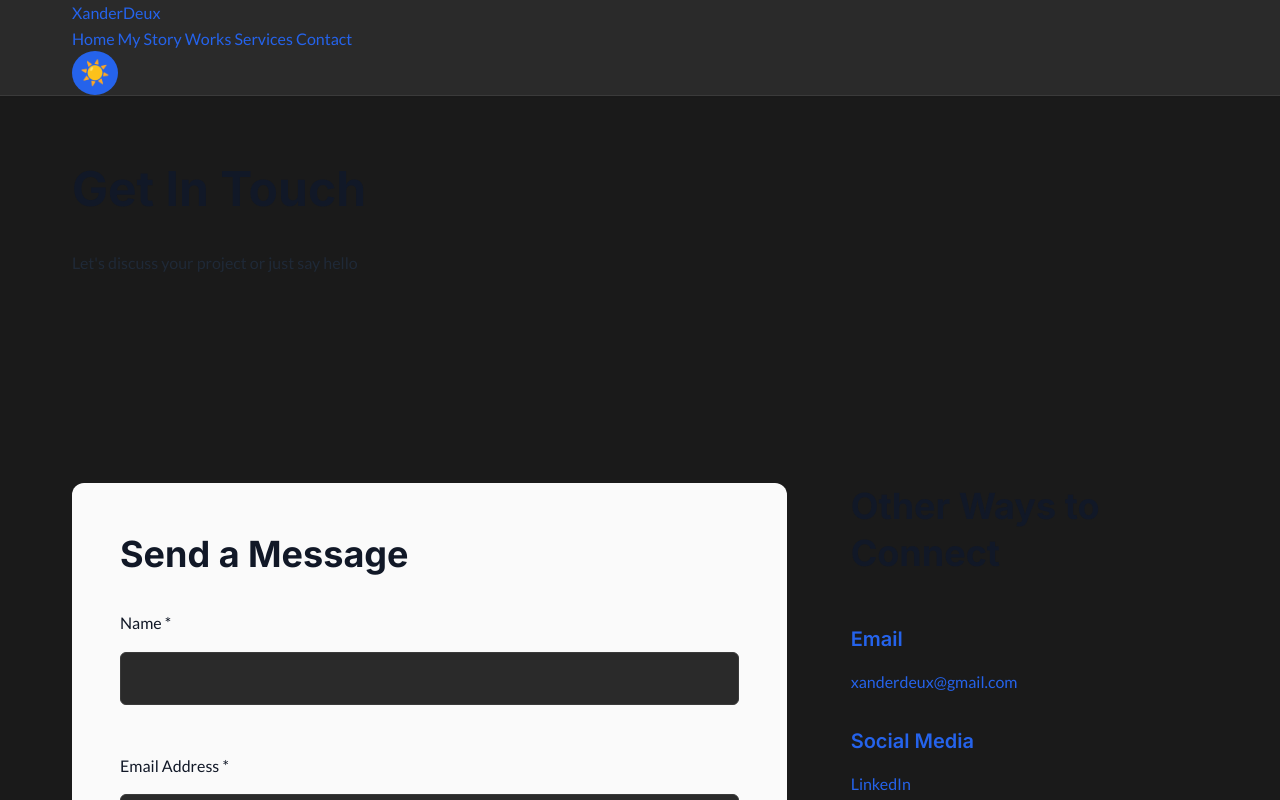
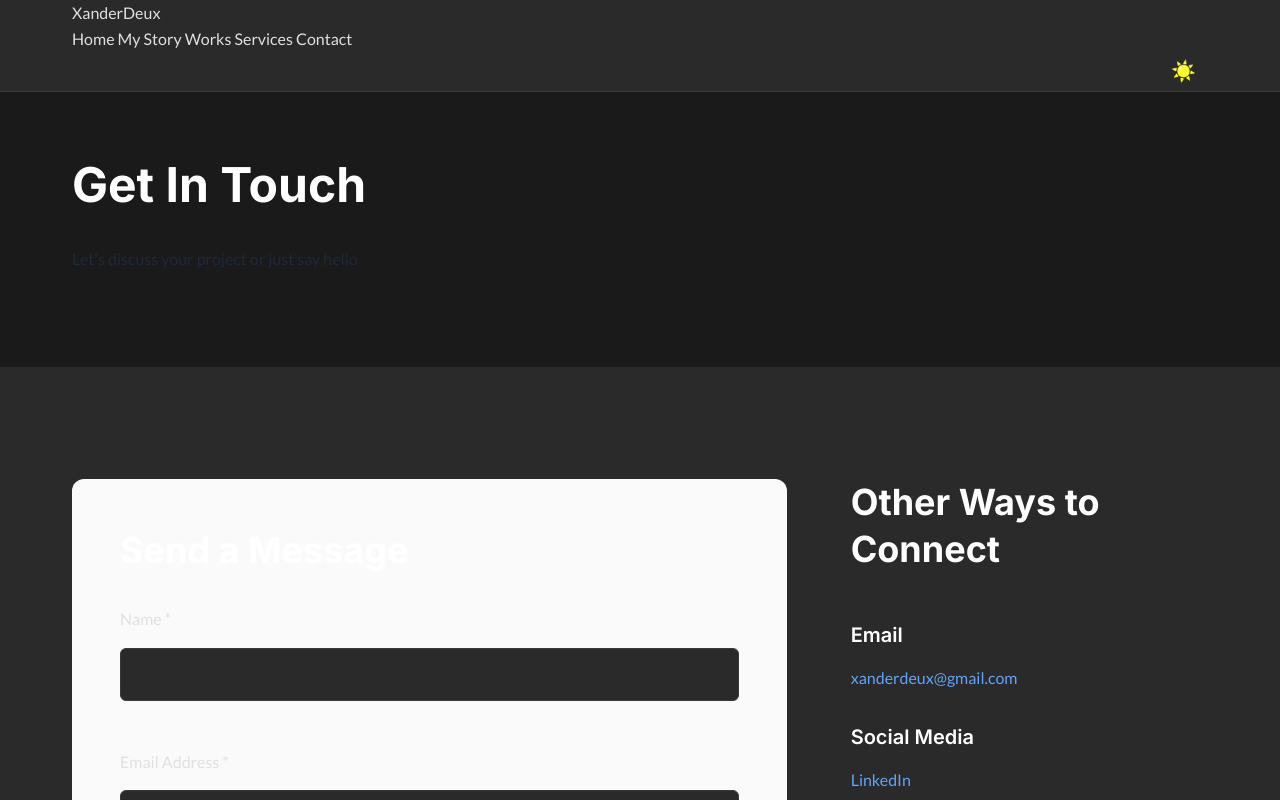
Before and after one commit to xanderdeux-beep/XANDERDEUX-PORTFOLIO-update, a plain HTML site: page contact.html in a window 1280 px wide. Both pictures are taken after a click on the button "Toggle dark mode". Shown: the top 800 px of the page. Drawn offline with Linux system fonts and the light colour scheme.

Commit message:
Update main.css

```diff
--- a/css/main.css
+++ b/css/main.css
@@ -871,55 +871,104 @@ a:hover {
   outline-offset: 2px;
 }
 
-/* Dark Mode Toggle Button */
-.dark-mode-toggle {
-  background: none;
+/* Dark Mode Theme - Complete Override */
+body.dark-mode {
+  background-color: #1a1a1a;
+  color: #ffffff;
+}
+
+/* Force all text to be light in dark mode */
+body.dark-mode * {
+  color: #e0e0e0;
+}
+
+body.dark-mode h1,
+body.dark-mode h2,
+body.dark-mode h3,
+body.dark-mode h4,
+body.dark-mode h5,
+body.dark-mode h6 {
+  color: #ffffff !important;
+}
+
+/* Navbar Dark Mode */
+body.dark-mode .navbar {
+  background-color: #2a2a2a;
+  border-bottom: 1px solid #3a3a3a;
+}
+
+body.dark-mode .navbar_logo,
+body.dark-mode .navbar_link {
+  color: #e0e0e0 !important;
+}
+
+body.dark-mode .navbar_link:hover {
+  color: #ffffff !important;
+}
+
+/* Main content */
+body.dark-mode main,
+body.dark-mode section {
+  background-color: #1a1a1a;
+  color: #e0e0e0;
+}
+
+/* Forms */
+body.dark-mode input,
+body.dark-mode textarea,
+body.dark-mode select {
+  background-color: #2a2a2a;
+  color: #ffffff;
+  border-color: #3a3a3a;
+}
+
+/* Buttons */
+body.dark-mode button {
+  color: #ffffff;
+}
+
+/* Cards and sections */
+body.dark-mode [class*="card"],
+body.dark-mode [class*="section"] {
+  background-color: #2a2a2a;
+  color: #e0e0e0;
+}
+
+body.dark-mode [class*="card"] h3,
+body.dark-mode [class*="section"] h3 {
+  color: #ffffff;
+}
+
+/* Links */
+body.dark-mode a {
+  color: #60a5fa;
+}
+
+body.dark-mode a:hover {
+  color: #93c5fd;
+}
+
+/* Footer */
+body.dark-mode footer {
+  background-color: #2a2a2a;
+  color: #e0e0e0;
+  border-top: 1px solid #3a3a3a;
+}
+
+/* Dark Mode Toggle - Minimal, Non-Interfering */
+#darkModeToggle {
+  background: transparent;
   border: none;
-  font-size: 24px;
+  font-size: 20px;
   cursor: pointer;
-  padding: 8px;
+  padding: 8px 12px;
+  margin-left: auto;
   display: flex;
   align-items: center;
   justify-content: center;
-  border-radius: 50%;
-  transition: background-color 0.3s ease;
+  flex-shrink: 0;
 }
 
-.dark-mode-toggle:hover {
-  background-color: var(--color-neutral-200);
+body.dark-mode #darkModeToggle .icon {
+  filter: brightness(1.5);
 }
-
-/* Dark Mode Theme */
-body.dark-mode {
-  --color-bg: #1a1a1a;
-  --color-text: #ffffff;
-  --color-neutral-100: #2a2a2a;
-  --color-neutral-200: #3a3a3a;
-}
-
-body.dark-mode .navbar {
-  background-color: var(--color-neutral-100);
-  border-bottom: 1px solid var(--color-neutral-200);
-}
-
-body.dark-mode section,
-body.dark-mode footer {
-  background-color: var(--color-bg);
-  color: var(--color-text);
-}
-
-body.dark-mode input,
-body.dark-mode textarea,
-body.dark-mode select {
-  background-color: var(--color-neutral-100);
-  color: var(--color-text);
-  border-color: var(--color-neutral-200);
-}
-
-body.dark-mode button {
-  background-color: var(--color-primary);
-}
-
-body.dark-mode .dark-mode-toggle:hover {
-  background-color: var(--color-neutral-200);
-}
```
